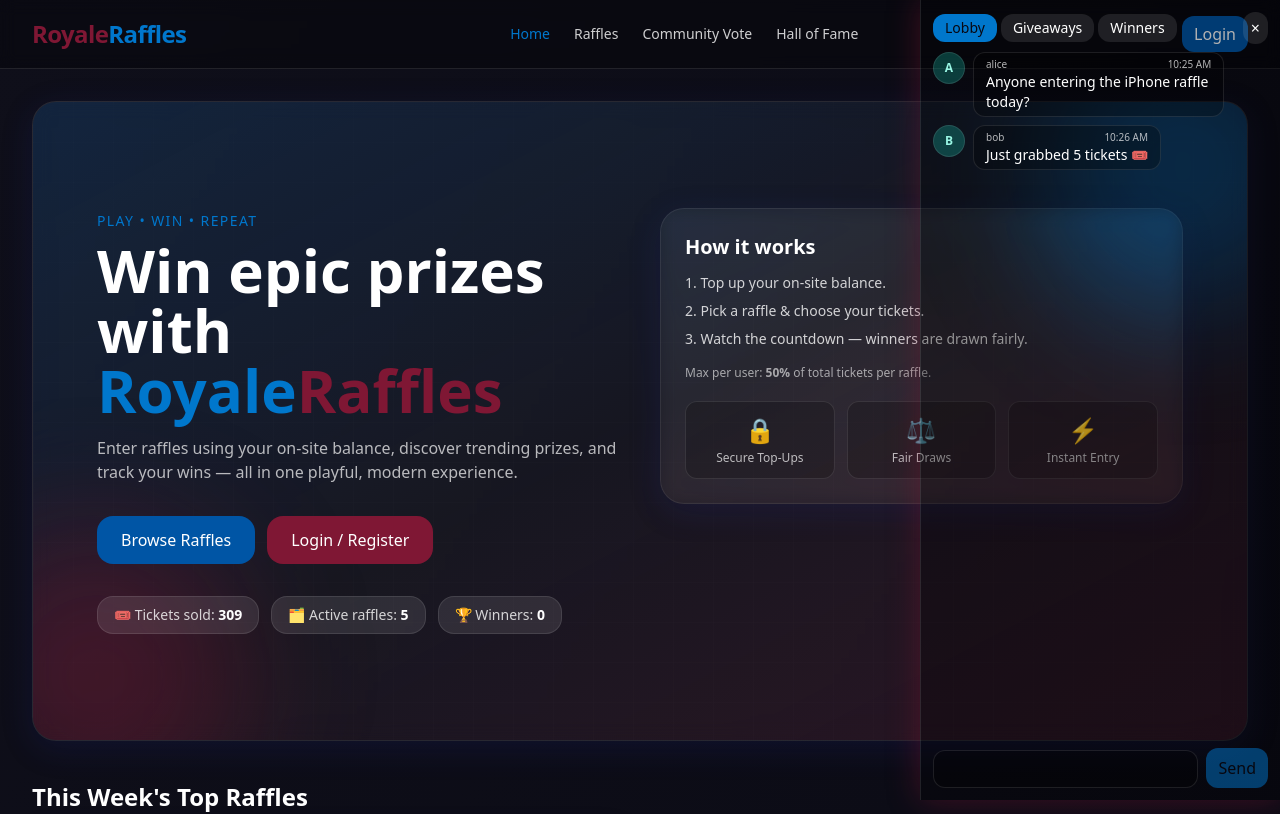
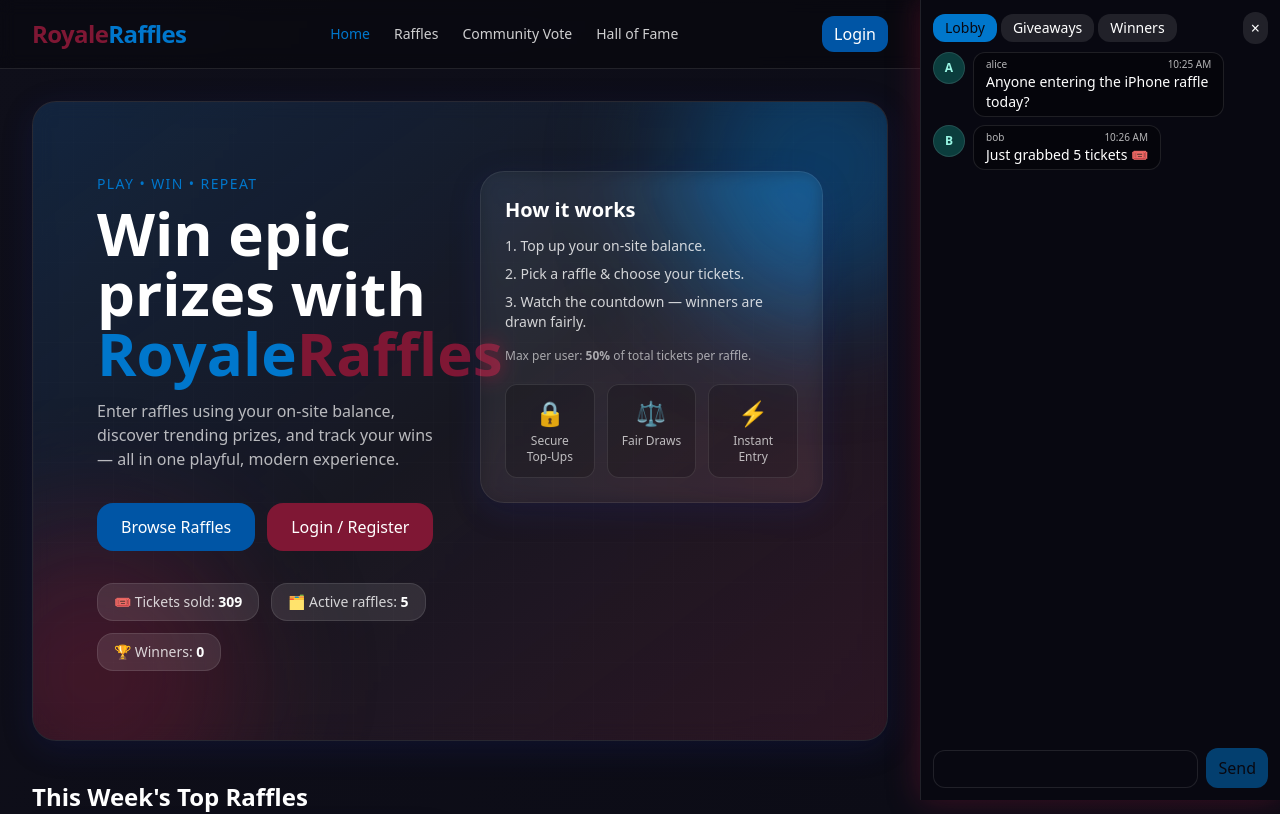
Before and after one commit to BossBabyGit/RoyaleRafflesReact, a React (Vite) app: page / in a window 1280 px wide. Shown: the top 814 px of the page. Built offline with nearby package versions, Linux system fonts and the light colour scheme.

Commit message:
Make chat panel push content with solid background

```diff
--- a/src/App.jsx
+++ b/src/App.jsx
@@ -13,6 +13,7 @@ import HallOfFame from './pages/HallOfFame'
 import CommunityVote from './pages/CommunityVote'
 import { useAuth } from './context/AuthContext'
 import ChatDock from './components/chat/ChatDock'
+import { useChat } from './context/ChatContext'
 
 function PrivateRoute({ children }) {
   const { user } = useAuth()
@@ -20,8 +21,9 @@ function PrivateRoute({ children }) {
 }
 
 export default function App() {
+  const { collapsed } = useChat()
   return (
-    <div className="text-white min-h-screen flex flex-col">
+    <div className={`text-white min-h-screen flex flex-col transition-[padding] duration-300 ${collapsed ? '' : 'sm:pr-[360px]'}`}>
       <Header />
       <ActivityFeed />
       <main className="flex-1 px-4 md:px-8 max-w-7xl mx-auto w-full">
--- a/src/components/chat/ChatDock.jsx
+++ b/src/components/chat/ChatDock.jsx
@@ -54,7 +54,7 @@ export default function ChatDock() {
     return (
       <button
         onClick={() => setCollapsed(false)}
-        className="fixed bottom-4 right-4 sm:right-4 sm:bottom-4 bg-black/30 border border-white/10 rounded-full px-4 py-2 shadow-glow flex items-center gap-2"
+        className="fixed bottom-4 right-4 sm:right-4 sm:bottom-4 bg-darker border border-white/10 rounded-full px-4 py-2 shadow-glow flex items-center gap-2"
       >
         <span>Chat \uD83D\uDCAC</span>
         {totalUnread > 0 && <span className="bg-red-500 text-white rounded-full px-2 text-xs">{totalUnread}</span>}
@@ -63,7 +63,7 @@ export default function ChatDock() {
   }
 
   return (
-    <div className="fixed z-50 inset-y-0 right-0 w-full sm:w-[360px] bg-black/30 border-l border-white/10 p-3 shadow-glow flex flex-col">
+    <div className="fixed z-50 inset-y-0 right-0 w-full sm:w-[360px] bg-darker border-l border-white/10 p-3 shadow-glow flex flex-col">
       <div className="flex items-center gap-1 mb-2">
         {rooms.map((r) => (
           <button
@@ -100,7 +100,7 @@ export default function ChatDock() {
           onKeyDown={handleKey}
           onFocus={handleFocus}
           rows={1}
-          className="flex-1 resize-none rounded-xl bg-black/30 border border-white/10 px-3 py-2 text-sm focus:outline-none focus:ring-1 focus:ring-blue-light"
+          className="flex-1 resize-none rounded-xl bg-darker border border-white/10 px-3 py-2 text-sm focus:outline-none focus:ring-1 focus:ring-blue-light"
         />
         <button
           onClick={handleSend}
```
